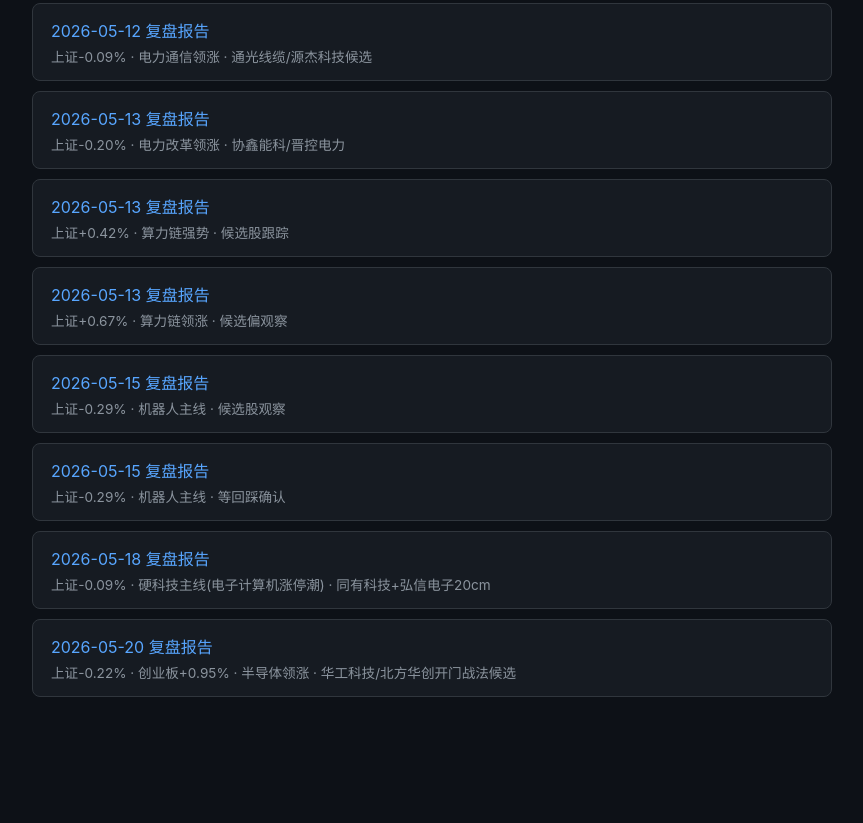
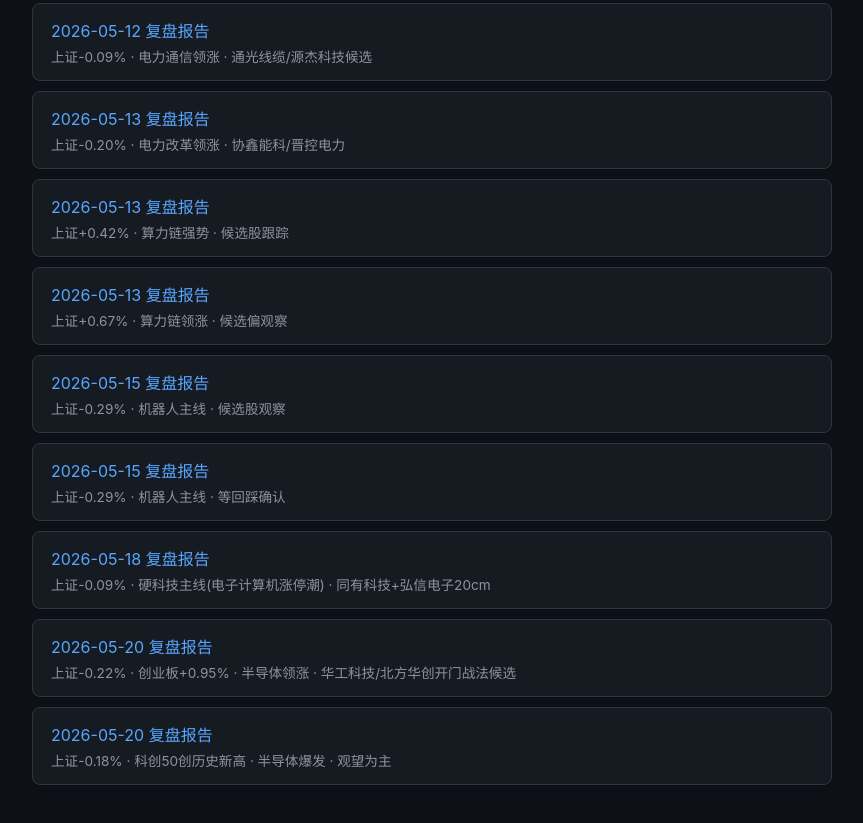
Before and after one commit to godgsvn/yyz-reports, a plain HTML site: page index.html in a window 1280 px wide. Shown: the part 343-1166 px from the top of the page, without its empty margins (208-1071 px from the left). Before the commit the page ends 1096 px from the top, so only its background shows below. Drawn offline with Linux system fonts and the light colour scheme.

Commit message:
update index for 2026-05-20

```diff
--- a/index.html
+++ b/index.html
@@ -29,6 +29,7 @@ p{color:#8b949e;margin-bottom:30px;}
   <li><a href="reports/2026-05-15.html">2026-05-15 复盘报告<div class="date">上证-0.29% · 机器人主线 · 等回踩确认</div></a></li>
   <li><a href="reports/2026-05-18.html">2026-05-18 复盘报告<div class="date">上证-0.09% · 硬科技主线(电子计算机涨停潮) · 同有科技+弘信电子20cm</div></a></li>
   <li><a href="reports/2026-05-20.html">2026-05-20 复盘报告<div class="date">上证-0.22% · 创业板+0.95% · 半导体领涨 · 华工科技/北方华创开门战法候选</div></a></li>
+  <li><a href="reports/2026-05-20.html">2026-05-20 复盘报告<div class="date">上证-0.18% · 科创50创历史新高 · 半导体爆发 · 观望为主</div></a></li>
 </ul>
 </body>
 </html>
```
